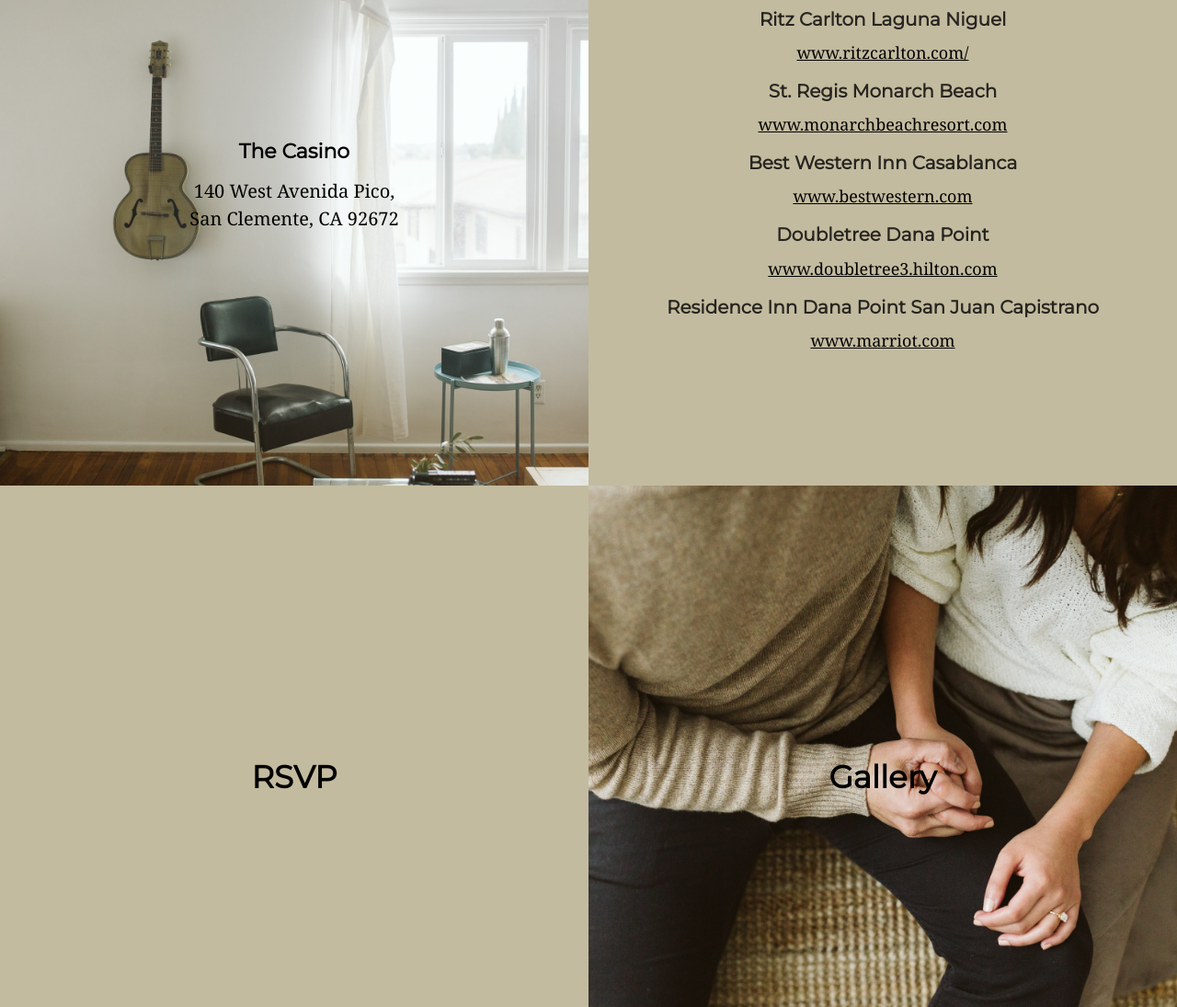
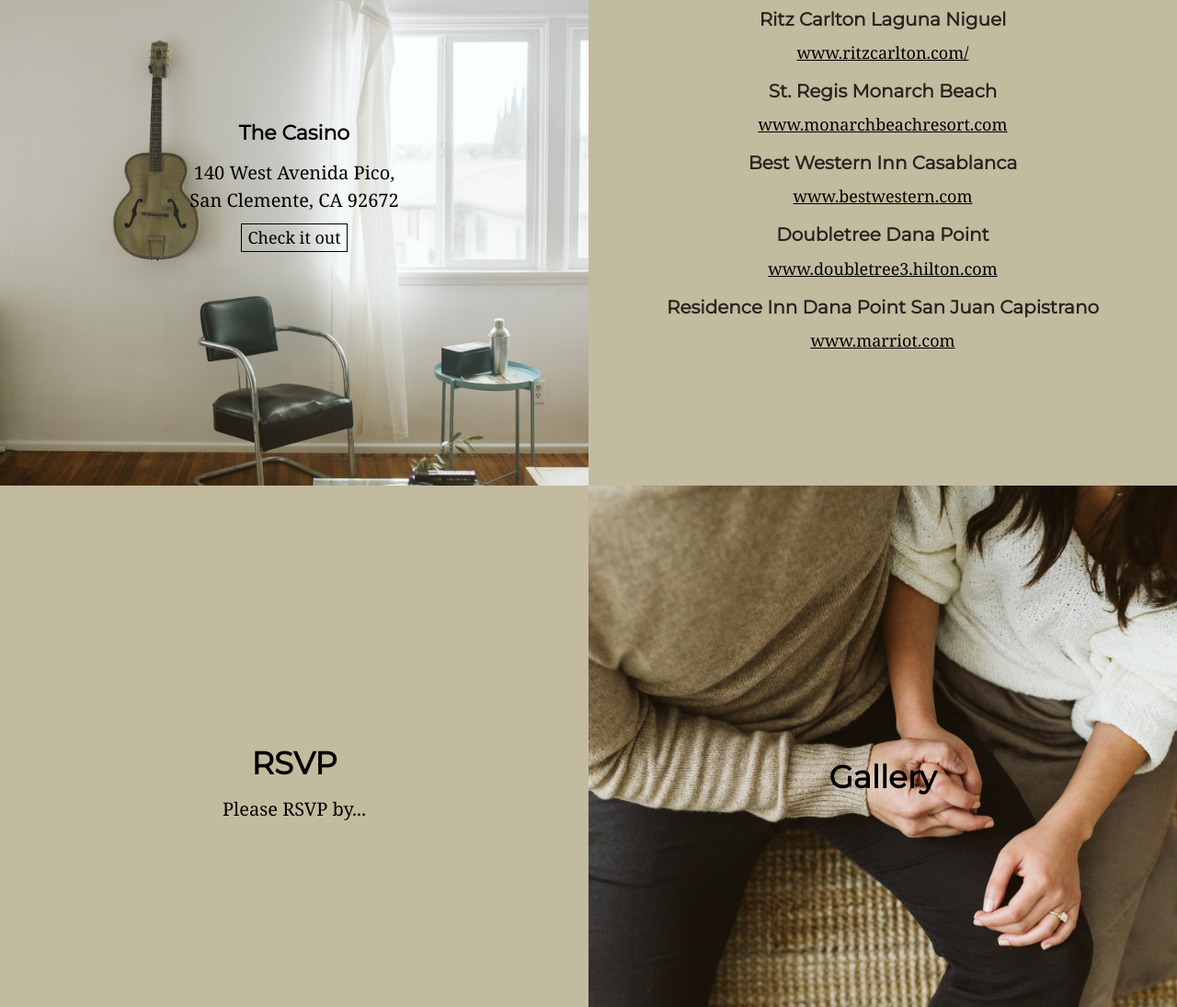
Before and after one commit to mcrisostomo9/posadas, a Gatsby site: page / in a window 1280 px wide. Shown: the part 2786-3881 px from the top of the page at 92% size. Built offline with nearby package versions, Linux system fonts and the light colour scheme; Gatsby itself is replaced by a stand-in of ours.

Commit message:
new button for map

```diff
--- a/src/sections/LocationSection.js
+++ b/src/sections/LocationSection.js
@@ -10,9 +10,18 @@ import H3 from "../components/H3";
 import P from "../components/P";
 
 const MapLink = styled.a`
-  width: 100%;
   text-decoration: none;
-  height: 100%;
+  margin-top: 10px;
+  button {
+    background: transparent;
+    border: 1px solid #000;
+    cursor: pointer;
+
+    :hover {
+      background: #000;
+      color: #fff;
+    }
+  }
 `;
 
 const Location = styled(InformationBox)`
@@ -99,10 +108,6 @@ const LocationSection = () => (
     `}
     render={data => (
       <InformationContainer>
-        <MapLink
-          target="_blank"
-          href="https://www.google.com/maps/place/140+Avenida+Pico,+San+Clemente,+CA+92672/@33.432182,-117.630652,17z/data=!3m1!4b1!4m5!3m4!1s0x80dcf408918a7d37:0xaee354da2849cc84!8m2!3d33.432182!4d-117.630652"
-        >
         <Location>
           <Img
             fluid={data.location.childImageSharp.fluid}
@@ -112,9 +117,14 @@ const LocationSection = () => (
             <StyledH3>The Casino</StyledH3>
             <StyledP>140 West Avenida Pico,</StyledP>
             <StyledP>San Clemente, CA 92672</StyledP>
+            <MapLink
+              target="_blank"
+              href="https://www.google.com/maps/place/140+Avenida+Pico,+San+Clemente,+CA+92672/@33.432182,-117.630652,17z/data=!3m1!4b1!4m5!3m4!1s0x80dcf408918a7d37:0xaee354da2849cc84!8m2!3d33.432182!4d-117.630652"
+            >
+              <button>Check it out</button>
+            </MapLink>
           </TextContainer>
         </Location>
-        </MapLink>
         <Accommodation>
           {AccommodationArray.map(i => (
             <SingleAccommodation>
--- a/src/sections/RsvpSection.js
+++ b/src/sections/RsvpSection.js
@@ -6,6 +6,7 @@ import {
   InformationBox,
   InformationContainer,
 } from "../components/InformationContainer";
+import P from "../components/P";
 
 const StyledInformationContainer = styled(InformationContainer)`
   flex-direction: column-reverse;
@@ -26,6 +27,10 @@ const RSVP = styled(InformationBox)`
   background: #c3bb9f;
 
   h3 {
+    color: #000;
+  }
+
+  p {
     color: #000;
   }
 `;
@@ -66,6 +71,7 @@ const RsvpSection = () => (
         <Link to="/gallery">
           <RSVP>
             <h3>RSVP</h3>
+            <P>Please RSVP by...</P>
           </RSVP>
         </Link>
         <Link to="/gallery">
```
Lines whose indentation alone changed are shown as unchanged.
